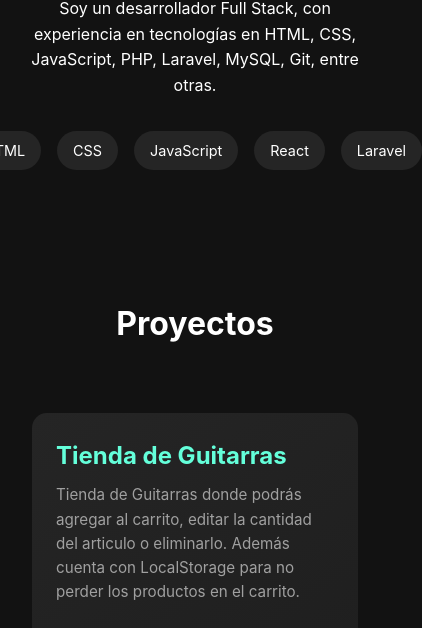
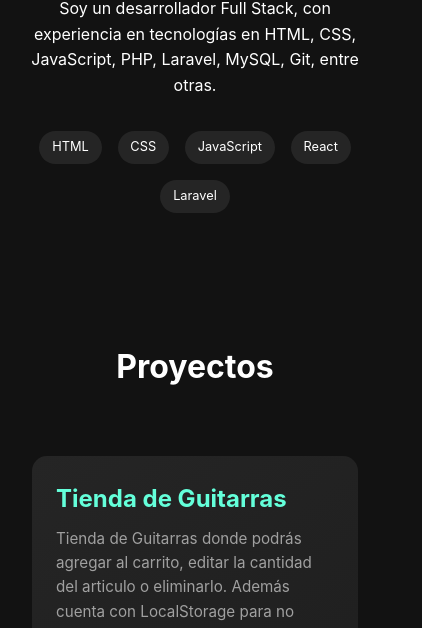
Before and after one commit to AlejandroDev8/Portfolio-Dev, a plain HTML site: page index.html in a window 390 px wide. Shown: the part 1011-1639 px from the top of the page, 422 px wide, since content can reach past the window. Drawn offline with Linux system fonts and the light colour scheme.

Commit message:
Ajustando estilos de la clase skills y añadiendo estilos para la clase skill

```diff
--- a/public/css/index.css
+++ b/public/css/index.css
@@ -151,7 +151,7 @@ h2 {
 
 .skills {
   display: flex;
-  text-wrap: wrap;
+  flex-wrap: wrap;
   gap: 1rem;
   justify-content: center;
   margin-top: 2rem;
@@ -162,6 +162,7 @@ h2 {
   padding: 0.5rem 1rem;
   border-radius: 20px;
   font-size: 0.9rem;
+  flex: 0 0 auto;
 }
 
 .bento-grid {
@@ -319,4 +320,8 @@ h2 {
   .social-links p, .social-links a {
     font-size: 1.2rem; /* Ajusta según necesites */
   }
+  .skill {
+    font-size: 0.8rem;
+    padding: 0.4rem 0.8rem;
+  }
 }
```
